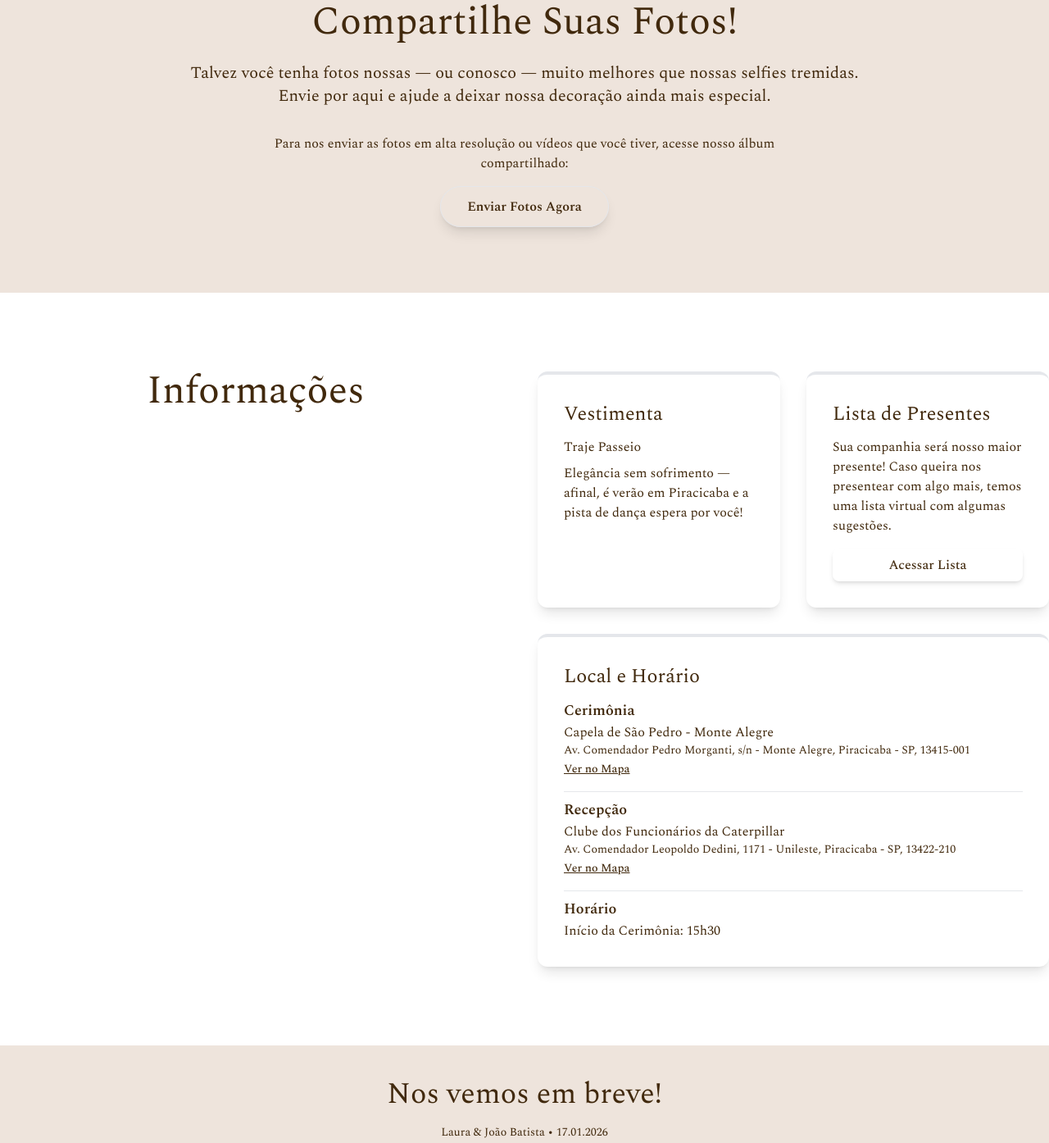
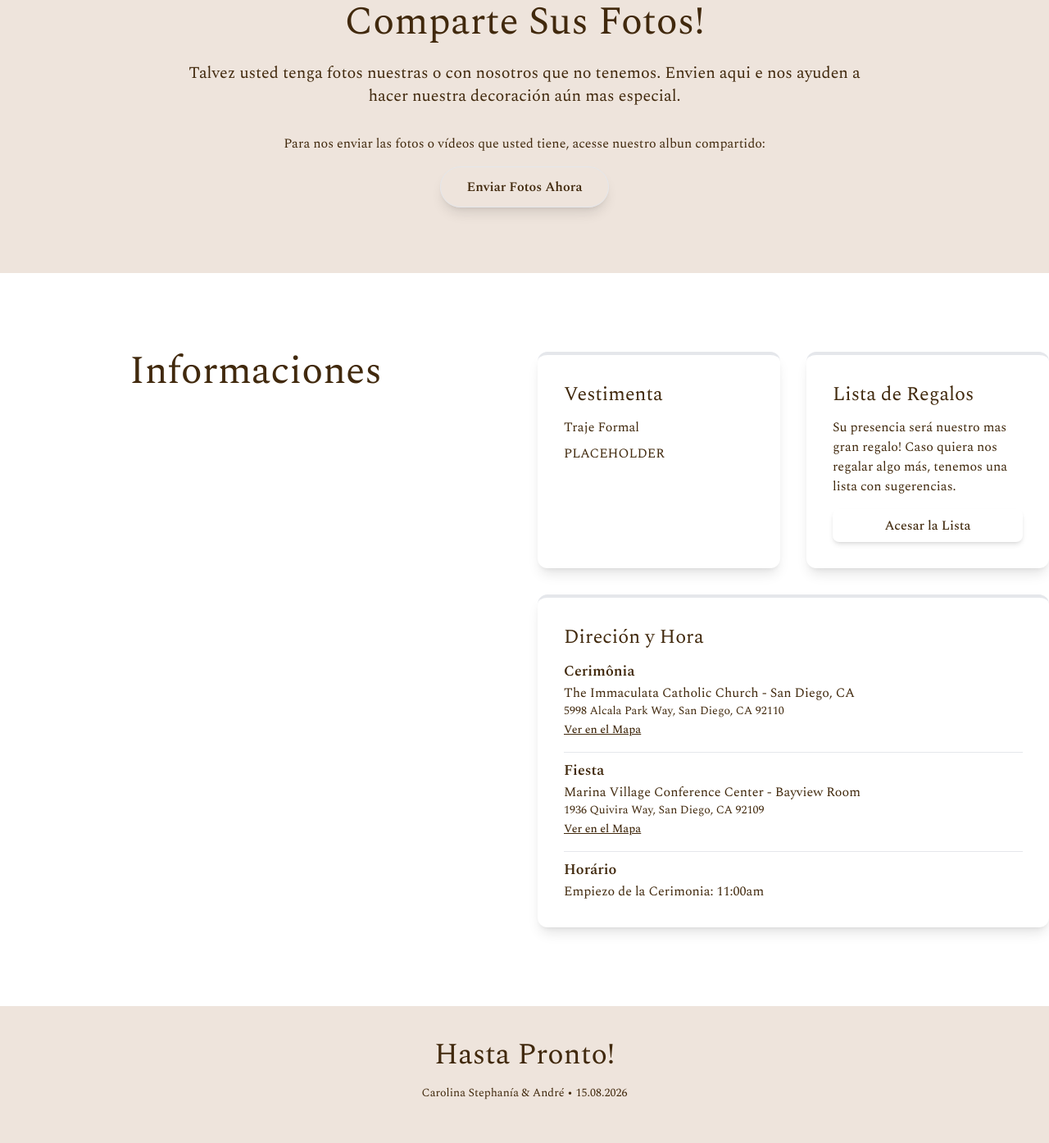
Before and after one commit to andre91998/BodaMirandaMedeiros, a plain HTML site: page index.html in a window 1280 px wide. Shown: the part 1394-2788 px from the top of the page at 82% size. Drawn offline with nearby package versions, Linux system fonts and the light colour scheme.

Commit message:
initial custom page

```diff
--- a/index.html
+++ b/index.html
@@ -1,9 +1,9 @@
 <!DOCTYPE html>
-<html lang="pt-BR">
+<html lang="es-MX">
 <head>
   <meta charset="UTF-8">
   <meta name="viewport" content="width=device-width, initial-scale=1.0">
-  <title>Laura & João Batista - 17.01.2026</title>
+  <title>Carolina Stephanía & André  - 15.08.2026</title>
 
   <!-- Google Fonts -->
   <link href="https://fonts.googleapis.com/css2?family=Spectral:wght@400;500;600;700&display=swap" rel="stylesheet">
@@ -124,18 +124,18 @@
   <header class="hero-section">
     <div class="hero-overlay max-w-lg mx-auto p-8 md:p-12">
       <h1 class="font-script text-6xl md:text-7xl text-brown-accent leading-none">
-        Laura
+        Carolina Stephanía
       </h1>
       <p class="font-display text-4xl md:text-5xl my-2 text-brown-dark">&amp;</p>
       <h1 class="font-script text-6xl md:text-7xl text-brown-accent leading-none mb-6">
-        João Batista
+        André
       </h1>
       <div class="bg-white/70 p-4 rounded-lg shadow-inner">
         <p class="font-display text-lg md:text-xl font-semibold text-brown-dark tracking-wider uppercase mb-2">
-          17 de Janeiro de 2026
+          15 de Agosto de 2026
         </p>
         <p class="font-display text-base md:text-lg text-brown-dark/80">
-          Monte Alegre, Piracicaba - SP
+          San Diego, CA - USA
         </p>
       </div>
     </div>
@@ -146,11 +146,11 @@
     <div class="textured-bg"></div>
     <div class="max-w-4xl mx-auto px-6 text-center relative z-10">
       <h2 class="font-display text-4xl md:text-5xl text-brown-accent mb-6">
-        Bem-vindo ao nosso site!
+        Bien Venidos a nuestra Pagina!
       </h2>
       <p class="text-lg md:text-xl text-brown-dark mt-4">
-        Estamos muito felizes em compartilhar esse dia tão importante com quem faz parte da nossa história.
-        Sua presença tornará este momento ainda mais especial!
+        Estamos muy felices en compartir este dia tan imporante con quien hace parte de nuestra história.
+        Su presencia hará este momento aún mas especial!
       </p>
     </div>
   </section>
@@ -159,17 +159,17 @@
   <section class="py-16 bg-white shadow-inner">
     <div class="max-w-4xl mx-auto px-6 text-center">
       <h2 class="font-display text-3xl md:text-4xl text-brown-dark mb-6">
-        Confirmação de Presença
+        Confirmación de Presencia
       </h2>
       <p class="text-brown-dark mb-4 max-w-2xl mx-auto">
-        Para nos ajudar na organização, pedimos a gentileza de confirmar sua presença até o dia 2 de Dezembro de 2025.
+        Para ayudarnos en nuestro planeamento, pedimos la gentileza de confirmar su presencia hasta el dia 1 de Junho de 2025.
       </p>
       <p class="text-base font-semibold text-brown-accent mb-6">
-        Clique no botão para ser redirecionado(a) ao formulário:
+        Clique en boton para ser llevado al formulário:
       </p>
       <button onclick="handleRsvp()"
         class="bg-brown-accent hover:bg-brown-dark text-brown-dark font-semibold py-3 px-8 rounded-full shadow-lg transition duration-300 transform hover:scale-105 uppercase tracking-wider text-lg">
-        Confirmar Sua Presença
+        Confirme Su Presencia
       </button>
     </div>
   </section>
@@ -178,18 +178,18 @@
   <section class="py-16 md:py-20 bg-off-white relative overflow-hidden border-t border-brown-dark/10">
     <div class="max-w-4xl mx-auto px-6 text-center relative z-10">
       <h2 class="font-display text-4xl md:text-5xl text-blue-dusty mb-6">
-        Compartilhe Suas Fotos!
+        Comparte Sus Fotos!
       </h2>
       <p class="text-lg md:text-xl text-brown-dark mt-4 mb-6">
-        Talvez você tenha fotos nossas — ou conosco — muito melhores que nossas selfies tremidas.
-        Envie por aqui e ajude a deixar nossa decoração ainda mais especial.
+        Talvez usted tenga fotos nuestras o con nosotros que no tenemos.
+        Envien aqui e nos ayuden a hacer nuestra decoración aún mas especial.
       </p>
       <p class="text-brown-dark mt-8 mb-4 max-w-2xl mx-auto">
-        Para nos enviar as fotos em alta resolução ou vídeos que você tiver, acesse nosso álbum compartilhado:
+        Para nos enviar las fotos o vídeos que usted tiene, acesse nuestro albun compartido:
       </p>
-      <a href="https://drive.google.com/drive/folders/13spHyaWck3hhB6dXtKtev8PDELA-gJu-?usp=sharing" target="_blank" rel="noopener noreferrer"
+      <a href="ADD_DRIVE_LINK" target="_blank" rel="noopener noreferrer"
         class="inline-block bg-off-white hover:bg-brown-dark hover:text-white text-brown-dark border border-brown-dark/50 font-semibold py-3 px-8 rounded-full shadow-lg transition duration-300 transform hover:scale-105">
-        Enviar Fotos Agora
+        Enviar Fotos Ahora
       </a>
     </div>
   </section>
@@ -199,7 +199,7 @@
      <div class="grid md:grid-cols-2 gap-8">
 
       <h2 class="font-display text-4xl md:text-5xl text-brown-dark text-center mb-12">
-        Informações
+        Informaciones
       </h2>
       <div class="grid md:grid-cols-2 gap-8">
         <div class="bg-off-white p-6 md:p-8 rounded-xl shadow-lg border-t-4 border-brown-accent">
@@ -207,54 +207,54 @@
             Vestimenta
           </h3>
           <p class="text-brown-dark text-center md:text-left">
-            Traje Passeio
+            Traje Formal
           </p>
           <p class="text-brown-dark/60 mt-2 text-center md:text-left">
-            Elegância sem sofrimento — afinal, é verão em Piracicaba e a pista de dança espera por você!
+            PLACEHOLDER
           </p>
         </div>
 
         <div class="bg-off-white p-6 md:p-8 rounded-xl shadow-lg border-t-4 border-blue-dusty">
           <h3 class="font-display text-2xl text-brown-dark mb-3 text-center md:text-left">
-            Lista de Presentes
+            Lista de Regalos
           </h3>
           <p class="text-brown-dark mb-4 text-center md:text-left">
-            Sua companhia será nosso maior presente! Caso queira nos presentear com algo mais, temos uma lista virtual com algumas sugestões.
+            Su presencia será nuestro mas gran regalo! Caso quiera nos regalar algo más, tenemos una lista con sugerencias.
           </p>
           <button onclick="handleGifts()"
             class="w-full bg-blue-dusty/70 hover:bg-blue-dusty text-brown font-medium py-2 rounded-lg transition duration-300 shadow-md">
-            Acessar Lista
+            Acesar la Lista
           </button>
         </div>
 
         <div class="md:col-span-2 bg-off-white p-6 md:p-8 rounded-xl shadow-lg border-t-4 border-brown-dark">
           <h3 class="font-display text-2xl text-brown-dark mb-3 text-center md:text-left">
-            Local e Horário
+            Direción y Hora
           </h3>
           <ul class="space-y-4 text-brown-dark text-center md:text-left">
             <li>
               <p class="font-semibold text-lg">Cerimônia</p>
-              <p>Capela de São Pedro - Monte Alegre</p>
+              <p>The Immaculata Catholic Church - San Diego, CA</p>
               <p class="text-sm text-brown-dark/70">
-                Av. Comendador Pedro Morganti, s/n - Monte Alegre, Piracicaba - SP, 13415-001
+                5998 Alcala Park Way, San Diego, CA 92110
               </p>
-              <a href="https://maps.app.goo.gl/cMMUiLJhZ7MeZhzg7" target="_blank" class="text-blue-dusty hover:text-brown-accent text-sm underline font-medium">
-                Ver no Mapa
+              <a href="https://maps.app.goo.gl/xocQAwjGUdCw7TtN7" target="_blank" class="text-blue-dusty hover:text-brown-accent text-sm underline font-medium">
+                Ver en el Mapa
               </a>
             </li>
             <li class="pt-2 border-t border-off-white/50">
-              <p class="font-semibold text-lg">Recepção</p>
-              <p>Clube dos Funcionários da Caterpillar</p>
+              <p class="font-semibold text-lg">Fiesta</p>
+              <p>Marina Village Conference Center - Bayview Room</p>
               <p class="text-sm text-brown-dark/70">
-                Av. Comendador Leopoldo Dedini, 1171 - Unileste, Piracicaba - SP, 13422-210
+                1936 Quivira Way, San Diego, CA 92109
               </p>
-              <a href="https://maps.app.goo.gl/UqXDXrfn6Nj6my6MA" target="_blank" class="text-blue-dusty hover:text-brown-accent text-sm underline font-medium">
-                Ver no Mapa
+              <a href="https://maps.app.goo.gl/rnH2sfxT2DnTf5oV8" target="_blank" class="text-blue-dusty hover:text-brown-accent text-sm underline font-medium">
+                Ver en el Mapa
               </a>
             </li>
             <li class="pt-2 border-t border-off-white/50">
               <p class="font-semibold text-lg">Horário</p>
-              <p>Início da Cerimônia: 15h30</p>
+              <p>Empiezo de la Cerimonia: 11:00am</p>
             </li>
           </ul>
         </div>
@@ -266,10 +266,10 @@
   <footer class="bg-brown-dark text-center py-10">
     <div class="max-w-4xl mx-auto px-6">
       <h3 class="font-script text-4xl text-off-white mb-4">
-        Nos vemos em breve!
+        Hasta Pronto!
       </h3>
       <p class="text-off-white/80 text-sm">
-        Laura & João Batista • 17.01.2026
+        Carolina Stephanía & André • 15.08.2026
       </p>
     </div>
   </footer>
```
